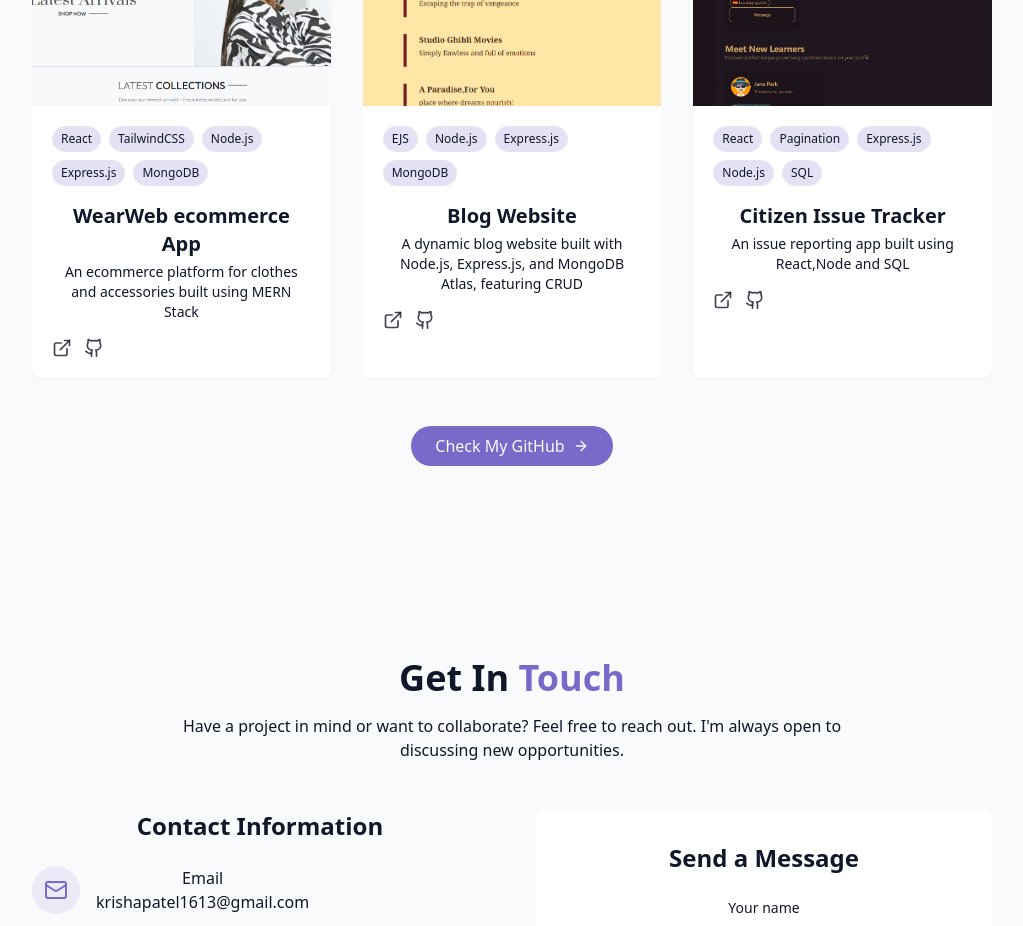
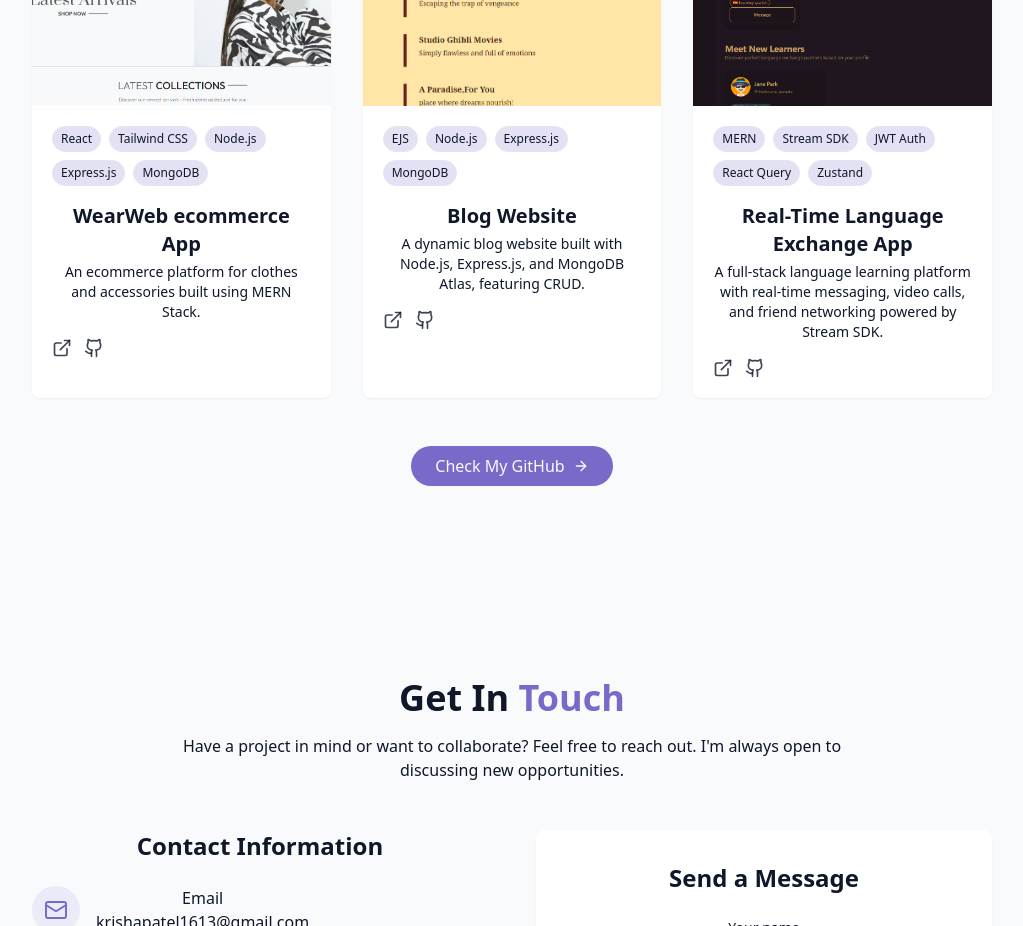
Before and after one commit to PatelKrishaS/my-portfolio, a React (Vite) app: page / in a window 1280 px wide. Shown: the part 3040-3966 px from the top of the page, without its empty margins (128-1151 px from the left). Built offline with nearby package versions, Linux system fonts and the light colour scheme.

Commit message:
improvements

```diff
--- a/src/components/ProjectsSection.jsx
+++ b/src/components/ProjectsSection.jsx
@@ -4,29 +4,29 @@ const projects = [
     {
       id:1,
       title: "WearWeb ecommerce App",
-      description: "An ecommerce platform for clothes and accessories built using MERN Stack",
+      description: "An ecommerce platform for clothes and accessories built using MERN Stack.",
       image: "/projects/project-1.png",
-      tags:["React", "TailwindCSS", "Node.js", "Express.js", "MongoDB"],
+      tags:["React", "Tailwind CSS", "Node.js", "Express.js", "MongoDB"],
       demoUrl:"#",
-      githubUrl:"#",
+      githubUrl:"https://github.com/PatelKrishaS/Wearweb-ecommerce-mern",
     },
     {
       id:2,
       title: "Blog Website",
-      description: "A dynamic blog website built with Node.js, Express.js, and MongoDB Atlas, featuring CRUD",
+      description: "A dynamic blog website built with Node.js, Express.js, and MongoDB Atlas, featuring CRUD.",
       image: "/projects/project-2.png",
       tags:["EJS","Node.js", "Express.js", "MongoDB"],
-      demoUrl:"#",
-      githubUrl:"#",
+      demoUrl:"https://blog-website-48f0.onrender.com/blogs",
+      githubUrl:"https://github.com/PatelKrishaS/Blog-Website",
     },
     {
       id:3,
-      title: "Citizen Issue Tracker",
-      description: "An issue reporting app built using React,Node and SQL",
+      title: "Real-Time Language Exchange App",
+      description: "A full-stack language learning platform with real-time messaging, video calls, and friend networking powered by Stream SDK.",
       image: "/projects/project-3.png",
-      tags:["React","Pagination", "Express.js", "Node.js", "SQL"],
-      demoUrl:"#",
-      githubUrl:"#",
+      tags:["MERN", "Stream SDK", "JWT Auth", "React Query", "Zustand"],
+      demoUrl:"https://streamify-video-call-and-chat-app.onrender.com/",
+      githubUrl:"https://github.com/PatelKrishaS/streamify-video-call-and-chat-app",
     }
 ]
 
```
